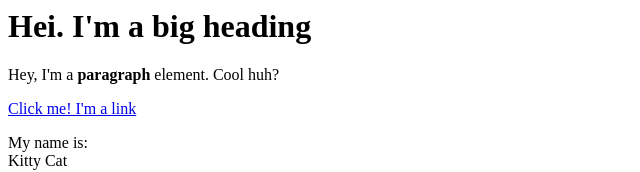
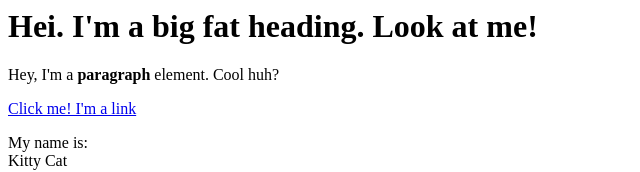
Before and after one commit to katerinakonstantinou/Cartoon-Hero, a plain HTML site: page test.html in a window 1280 px wide. Shown: the top 172 px of the page, without its empty margins (0-640 px from the left). Drawn offline with Linux system fonts and the light colour scheme.

Commit message:
Added 'fat' to the heading

```diff
--- a/test.html
+++ b/test.html
@@ -4,7 +4,7 @@
 	<title>Test page</title>
 </head>
 <body>
-	<h1> Hei. I'm a big heading </h1>
+	<h1> Hei. I'm a big fat heading. Look at me!</h1>
 	<p>Hey, I'm a <b>paragraph</b> element. Cool huh?</p>
 	<a href="https://google.com" target="_blank" title="Let's go to Google!"> Click me! I'm a link</a>
 	<p>My name is: <br>
```
